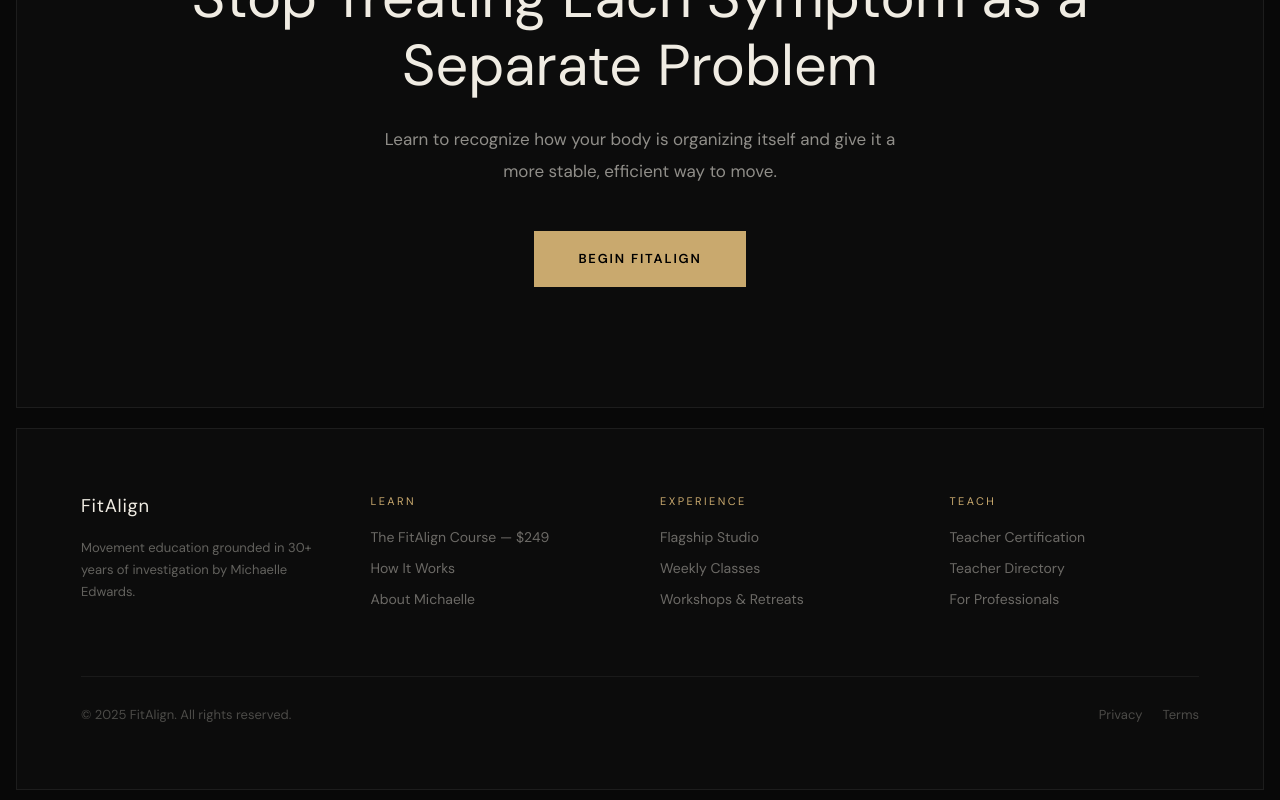
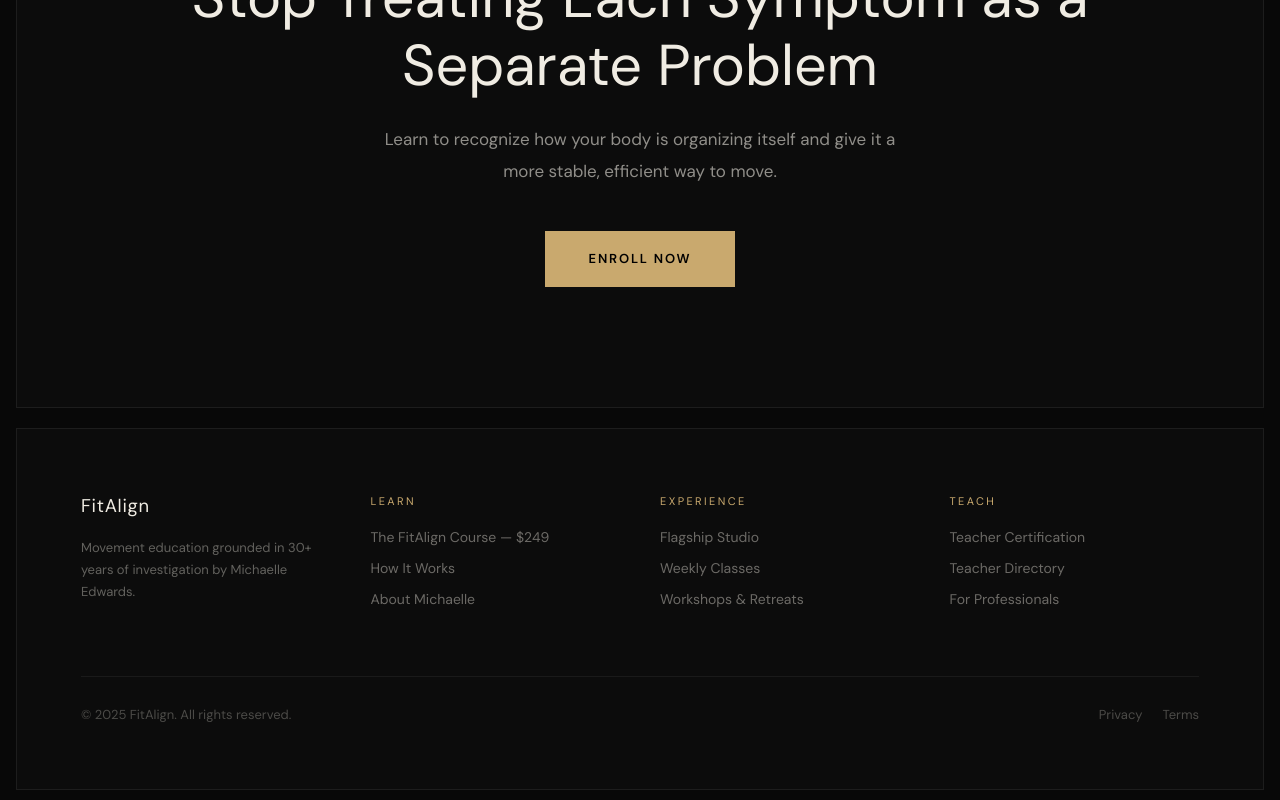
Before and after one commit to corrigarton/Landing-Page, a React (Vite) app: page / in a window 1280 px wide. Shown: the part 7856-8656 px from the top of the page. Built offline with nearby package versions, Linux system fonts and the light colour scheme; the HTML template or start-up script is replaced by a standard one; a web font is replaced by a local one.

Commit message:
Change button text from 'Begin FitAlign' to 'Enroll Now'

```diff
--- a/src/App.tsx
+++ b/src/App.tsx
@@ -1467,7 +1467,7 @@
           </p>
         </Reveal>
         <Reveal delay={190}>
-          <PrimaryBtn large>Begin FitAlign</PrimaryBtn>
+          <PrimaryBtn large>Enroll Now</PrimaryBtn>
         </Reveal>
       </Card>
     </Section>
```
